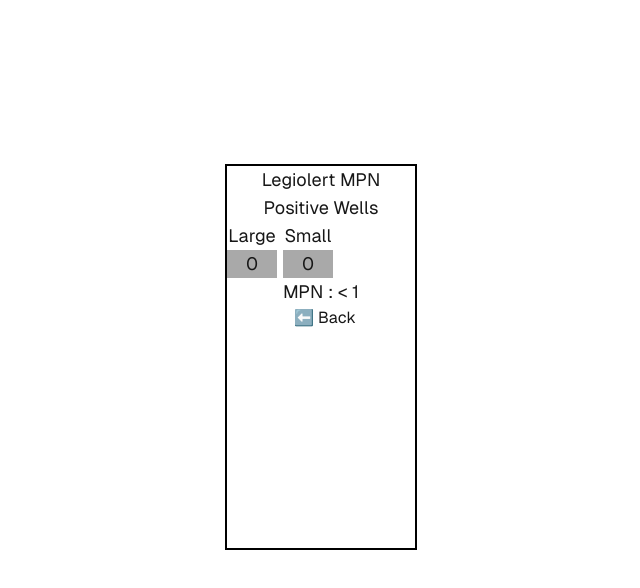
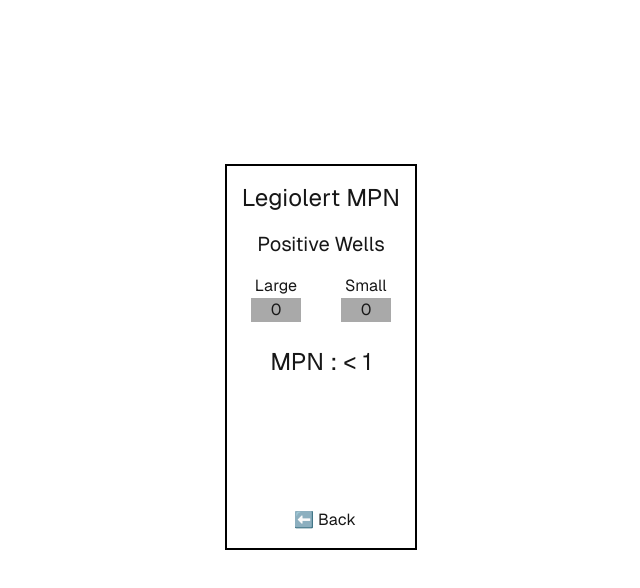
Before and after one commit to jonathan-gartland/mpn-lookup-nextjs, a Next.js app: page / in a window 1280 px wide. Both pictures are taken after a click on the button "Legiolert". Shown: the top 588 px of the page, without its empty margins (319-959 px from the left). Built offline with nearby package versions, Linux system fonts and the light colour scheme.

Commit message:
refactor: fixed back button location

```diff
--- a/src/components/LookupComponent.tsx
+++ b/src/components/LookupComponent.tsx
@@ -107,11 +107,18 @@
     const mpnVal = getMpn("legio", { large: inputLL, small: inputLS }) || [];
 
     return (
-      <div className="text-center text-lg">
-        <h1 data-testid="legio-header">Legiolert MPN</h1>
-        <p data-testid="pos-well-title">Positive Wells</p>
-        <div className="flex flex-row space-x-1.5">
-          <div>
+      <div className="text-center">
+        <h1
+          className="text-center text-2xl pb-4 pt-4"
+          data-testid="legio-header"
+        >
+          Legiolert MPN
+        </h1>
+        <h3 className="text-center text-xl pb-4" data-testid="pos-well-title">
+          Positive Wells
+        </h3>
+        <div className="flex flex-row space-x-10 pb-6 mx-6">
+          <div className="">
             <p>Large</p>
             <input
               type="numeric"
@@ -132,17 +139,19 @@
             />
           </div>
         </div>
-        {testtype === "legiolert" && mpnVal && <h1>MPN : {mpnVal}</h1>}
+        {testtype === "legiolert" && mpnVal && (
+          <h1 className="text-2xl">MPN : {mpnVal}</h1>
+        )}
       </div>
     );
   };
 
   return (
-    <div>
+    <>
       {testtype === "quanti" && QtDiv()}
       {testtype === "quanti2k" && Qt2kDiv()}
       {testtype === "legiolert" && QtLDiv()}
-    </div>
+    </>
   );
 };
 
--- a/src/pages/index.tsx
+++ b/src/pages/index.tsx
@@ -55,11 +55,8 @@
     <div
       className={`${geistSans.variable} ${geistMono.variable}  grid grid-rows-[20px_1fr_20px] items-center sm:items-start justify-items-center min-h-screen p-8 pb-20 gap-16 sm:p-20 font-[family-name:var(--font-geist-sans)]`}
     >
-      <main className=" w-48 max-w-48 min-w-48 h-[386px] bg-blue-flex flex-col gap-8 row-start-2">
-        <div
-          id="xxx"
-          className="flex flex-col border-2 border-black h-full w-full"
-        >
+      <main className=" w-48 max-w-48 min-w-48 h-[386px] bg-blue-flex flex-col gap-8 row-start-2 border-2 border-black ">
+        <div id="xxx" className="flex flex-col h-full w-full">
           {!(isAbout || isQuantitray || isLegiolert || isQuantitray2k) ? (
             <div id="yyy" className="pt-2 text-xl space-y-4">
               <h1 className="text-2xl text-center pb-2 border-b-2 border-black">
@@ -95,13 +92,16 @@
               </button>
             </div>
           ) : (
-            <div className="">
+            <div className="h-[342px]">
               {isQuantitray && (
                 <LookupComponent data-testid="mcqt" testtype={"quanti"} />
               )}
               {isQuantitray2k && <LookupComponent testtype={"quanti2k"} />}
               {isLegiolert && <LookupComponent testtype={"legiolert"} />}
               {isAbout && <About />}
+            </div>
+          )}
+          <div>
             {(isAbout || isQuantitray || isLegiolert || isQuantitray2k) && (
               <button
                 id="back"
@@ -113,7 +113,6 @@
               </button>
             )}
           </div>
-          )}
         </div>
       </main>
     </div>
```
Lines whose indentation alone changed are shown as unchanged.
